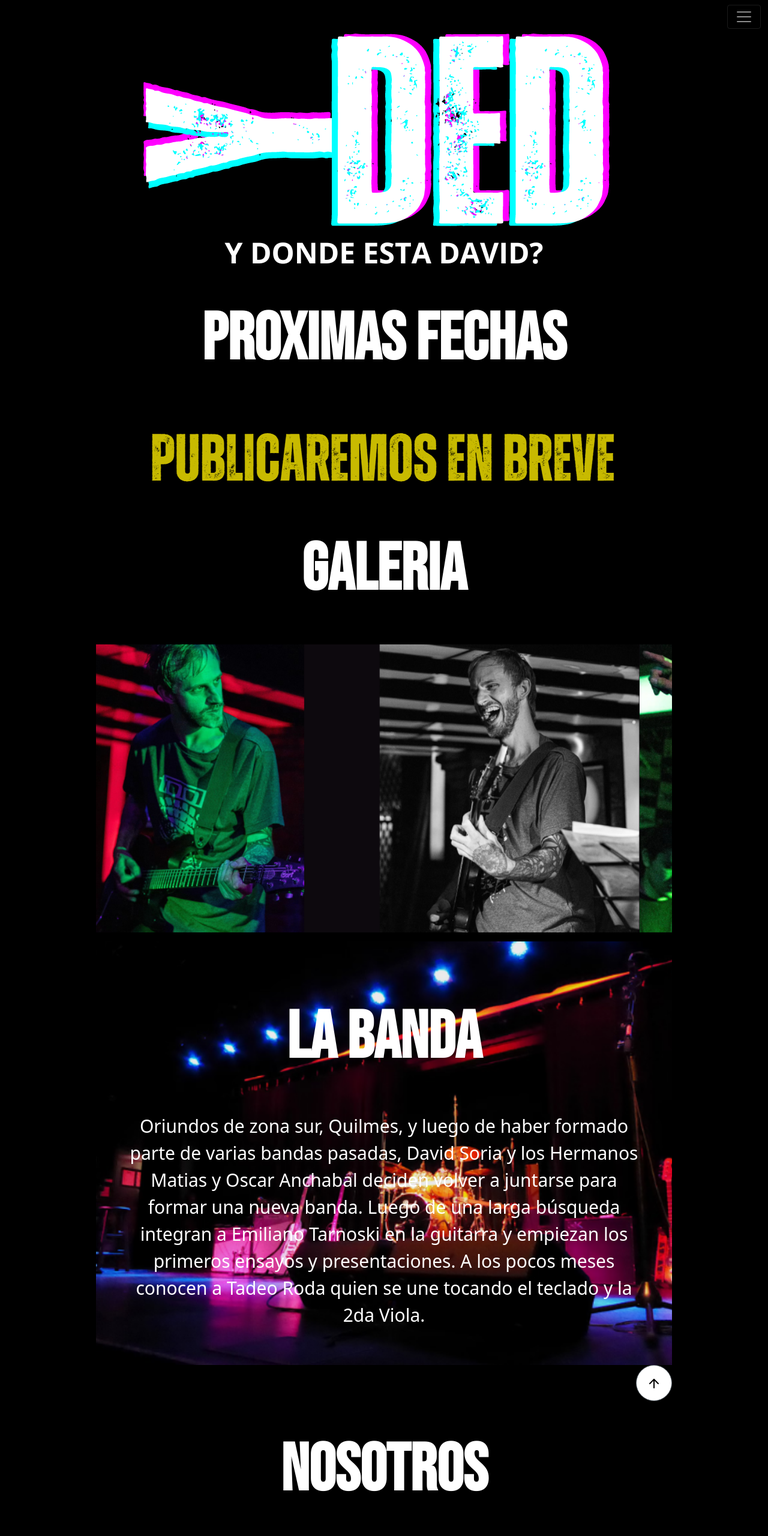
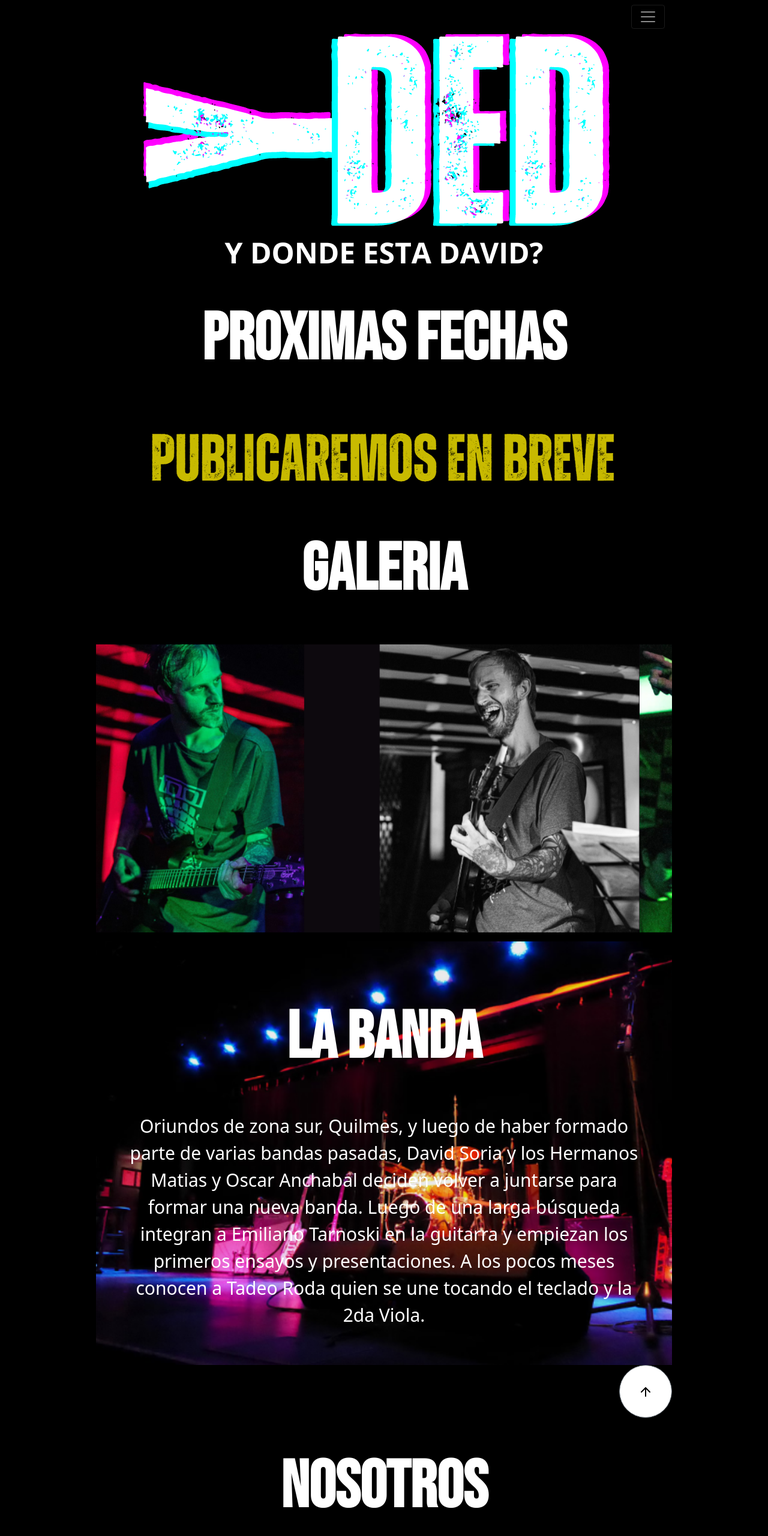
Before and after one commit to Bevoqadev/yded, a plain HTML site: page Index.html in a window 1280 px wide. Shown: the top 2560 px of the page at 60% size. Drawn offline with nearby package versions, Linux system fonts and the light colour scheme.

Commit message:
cambio de dimenciones navbar

```diff
--- a/Index.html
+++ b/Index.html
@@ -31,7 +31,10 @@
       </div>
     </header>
 
-    <nav class="navbar navbar-dark bgnav fixed-top">
+    <nav class="navbar navbar-dark bgnav fixed-top" style="
+    width: 960px;
+    margin: auto;
+" >
       <div class="container-fluid --bs-body-color">
         <a class="navbar-brand" href="#"></a>
         <button class="navbar-toggler" type="button" data-bs-toggle="offcanvas" data-bs-target="#offcanvasDarkNavbar"
--- a/estilos.css
+++ b/estilos.css
@@ -57,8 +57,8 @@ html {
 #botonArriba {
 
     position: sticky;
-    width: 60px;
-    height: 60px;
+    width: 5.5rem;
+    height: 5.5rem;
     top: 90%;
     left: 90%;
 
@@ -118,8 +118,8 @@ ul {
 
 .item a {
     text-decoration: none;
-    width: 4.8rem;
-    height: 4.8rem;
+    width: 5.5rem;
+    height: 5.5rem;
     background-color: #f0f9fe;
     border-radius: 50%;
     display: flex;
@@ -191,7 +191,3 @@ ul {
 
     background-color: #000000;
 }
-
-@media screen and (max-width: 768px) {
-
-}
```
